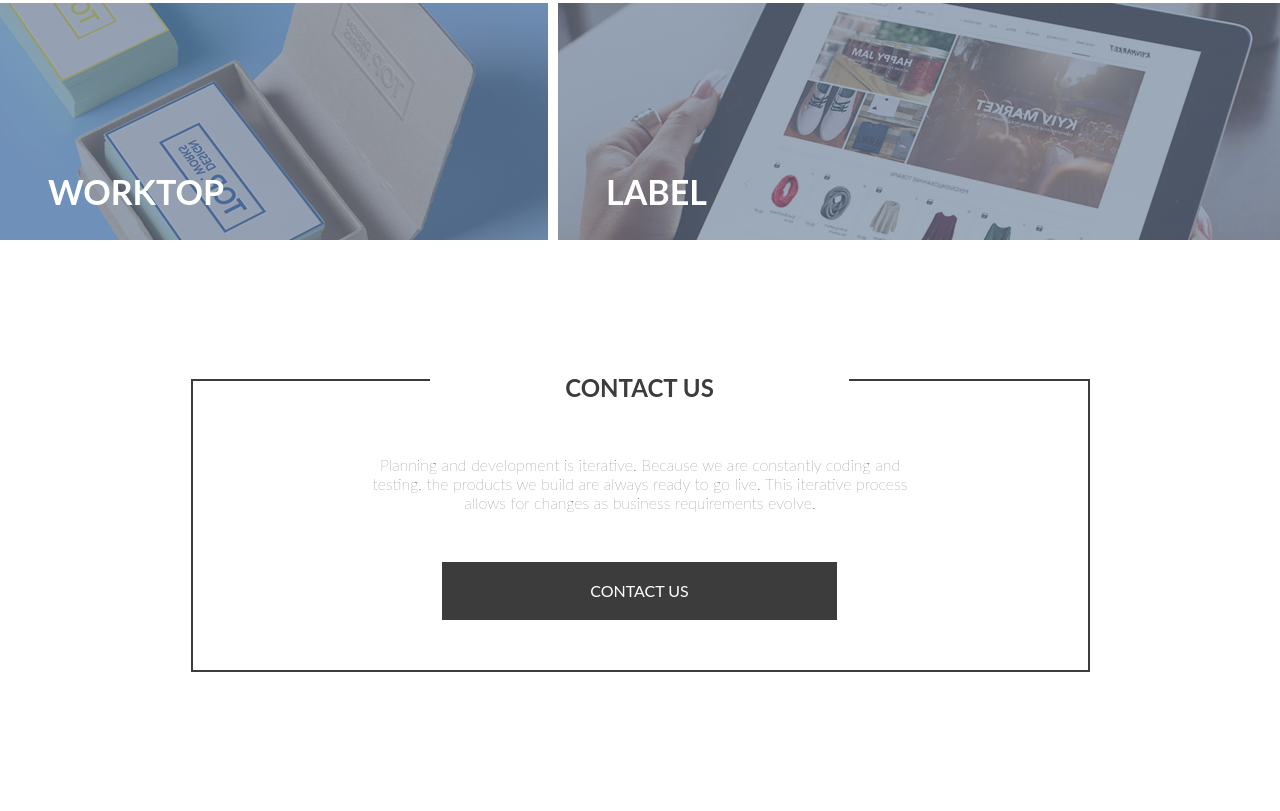
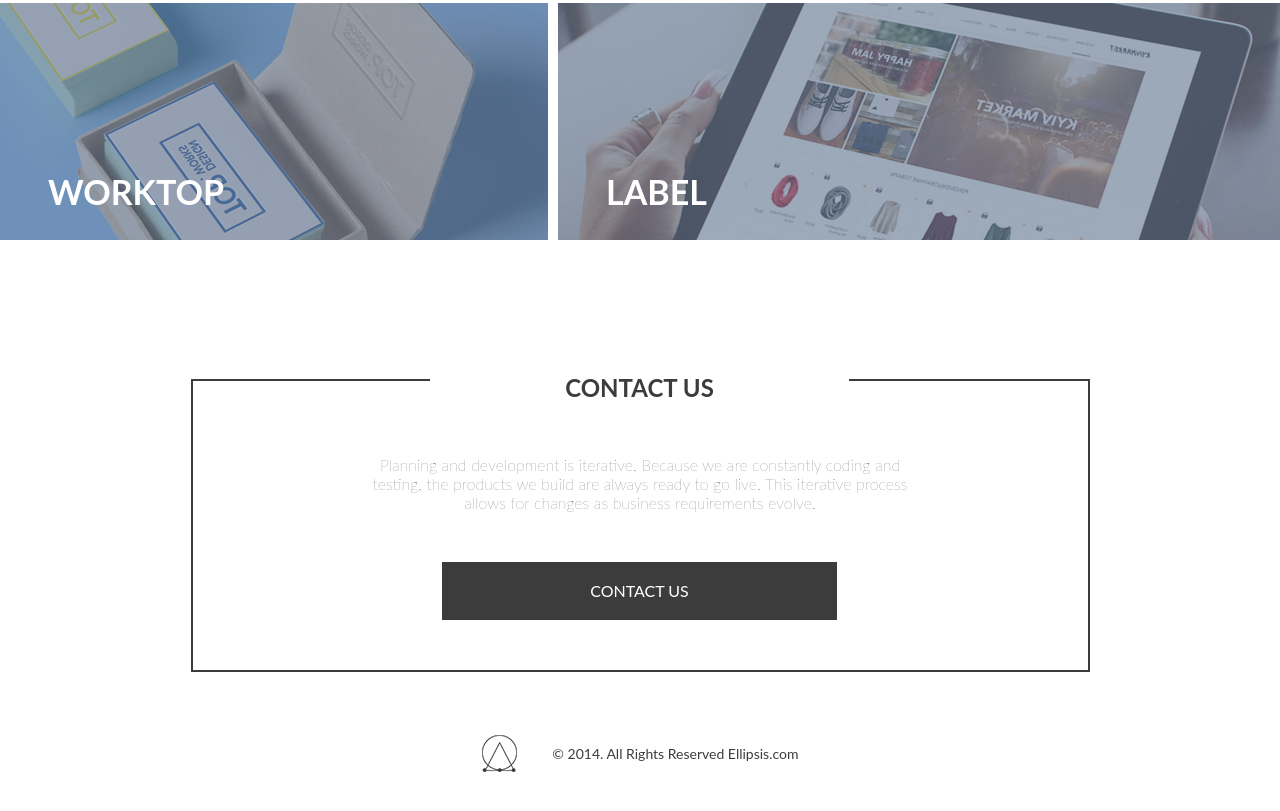
Before and after one commit to rainyjune/html-demos, a plain HTML site: page portfolio/index.html in a window 1280 px wide. Shown: the part 3849-4660 px from the top of the page. Before the commit the page ends 4584 px from the top, so only its background shows below. Drawn offline with Linux system fonts and the light colour scheme.

Commit message:
Implements the footer section

```diff
--- a/portfolio/index.html
+++ b/portfolio/index.html
@@ -87,6 +87,11 @@
         <p>Planning and development is iterative. Because we are constantly coding and testing, the products we build are always ready to go live. This iterative process allows for changes as business requirements evolve. </p>
         <div class="button">contact us</div>
       </div>
+
+      <div id="footer">
+        <img src="./images/logo.png" alt="logo" />
+        <p>&copy; 2014. All Rights Reserved Ellipsis.com</p>
+      </div>
     </div>
   </body>
 </html>
--- a/portfolio/style.css
+++ b/portfolio/style.css
@@ -324,3 +324,22 @@ p, h2, h3 {
   text-transform: uppercase;
   font-size: 16px;
 }
+
+#footer {
+  width: 317px;
+  height: 37px;
+  margin-left: auto;
+  margin-right: auto;
+  margin-bottom: 65px;
+}
+
+#footer img{
+  float: left;
+}
+
+#footer p {
+  float: right;
+  font-size: 14px;
+  line-height: 37px;
+  color: #3c3c3c;
+}
```
Also changed, not shown: portfolio/images/logo.png (added).
